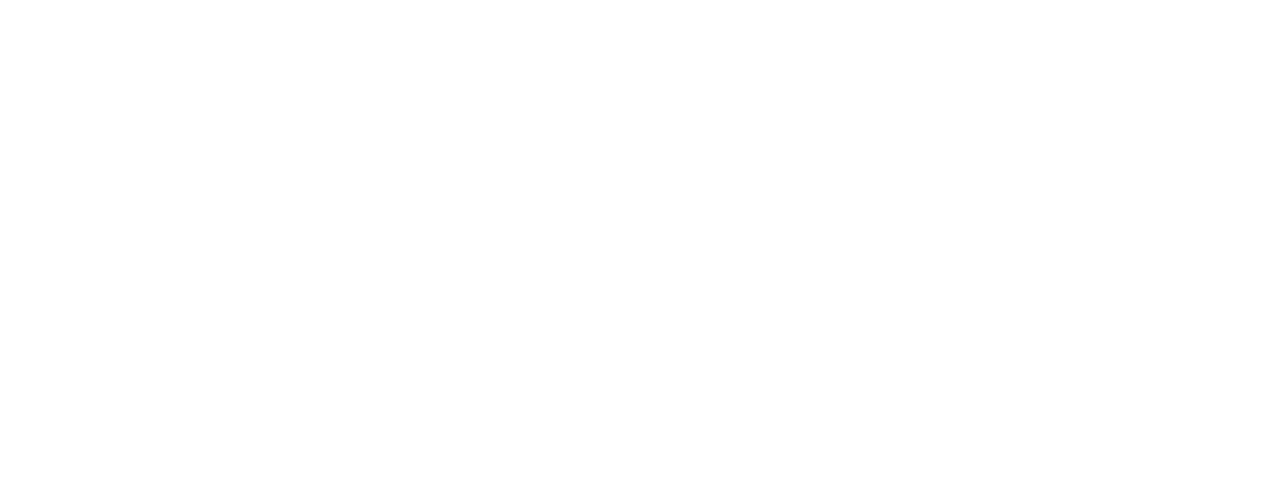
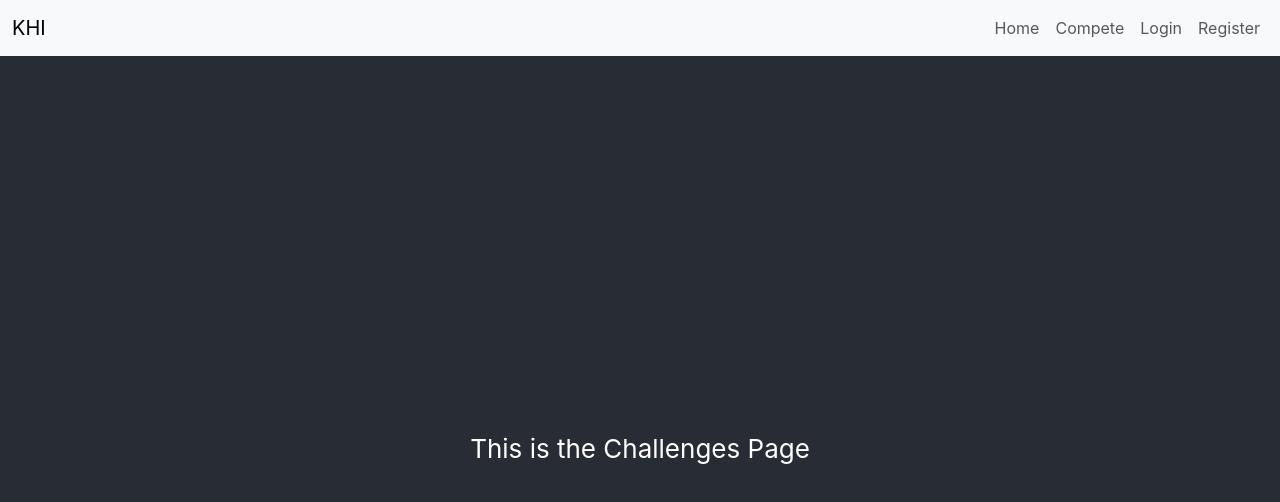
Before and after one commit to hacksu/kent-hack-it, a React (Create React App) app: page /compete in a window 1280 px wide. Before the commit this address had no page. Shown: the top 502 px of the page. Built offline with nearby package versions, Linux system fonts and the light colour scheme; no server answers.

Commit message:
Basic creation of challenges page with routing

```diff
--- a/package.json
+++ b/package.json
@@ -8,9 +8,11 @@
     "@testing-library/jest-dom": "^6.6.3",
     "@testing-library/react": "^16.2.0",
     "@testing-library/user-event": "^13.5.0",
+    "cookie-parser": "^1.4.7",
     "cors": "^2.8.5",
     "express": "^4.21.2",
     "express-rate-limit": "^7.5.0",
+    "jsonwebtoken": "^9.0.2",
     "mongoose": "^8.11.0",
     "react": "^19.0.0",
     "react-dom": "^19.0.0",
--- a/src/App.js
+++ b/src/App.js
@@ -2,6 +2,7 @@ import { BrowserRouter as Router, Route, Routes } from 'react-router-dom'; // Wh
 import { Login } from './pages/login.js' // custom js that returns HTML
 import { Home } from './pages/home.js'
 import { Register } from './pages/register.js'
+import { Challenges } from './pages/challenges.js'
 
 // index.html handles the html format of the page layout to a certain point
 function App() {
@@ -12,6 +13,7 @@ function App() {
           <Route path="/" element={<Home />} />
           <Route path="/login" element={<Login />} />
           <Route path="/register" element={<Register />} />
+          <Route path="/compete" element={<Challenges />} />
       </Routes>
     </Router>
   );
--- a/src/components/navbar.js
+++ b/src/components/navbar.js
@@ -58,6 +58,9 @@ function Navbar() {
                       <li className="nav-item">
                           <Link className="nav-link" to="/">Home</Link>
                       </li>
+                      <li className="nav-item">
+                          <Link className="nav-link" to="/compete">Compete</Link>
+                      </li>
 
                       {authenticated ? (
                           <li className="nav-item">
--- /dev/null
+++ b/src/pages/challenges.js
@@ -0,0 +1,13 @@
+import '../App.css';
+import Navbar from '../components/navbar.js'
+
+export function Challenges() {
+  return (
+    <div className="App">
+      <Navbar/> {/* Custom React Component to maintain DRY code */}
+      <header className="App-header">
+        <p>This is the Challenges Page</p>
+      </header>
+    </div>
+  );
+}
```
Also changed, not shown: 1 other file (tests, documents, lock files or other folders).
